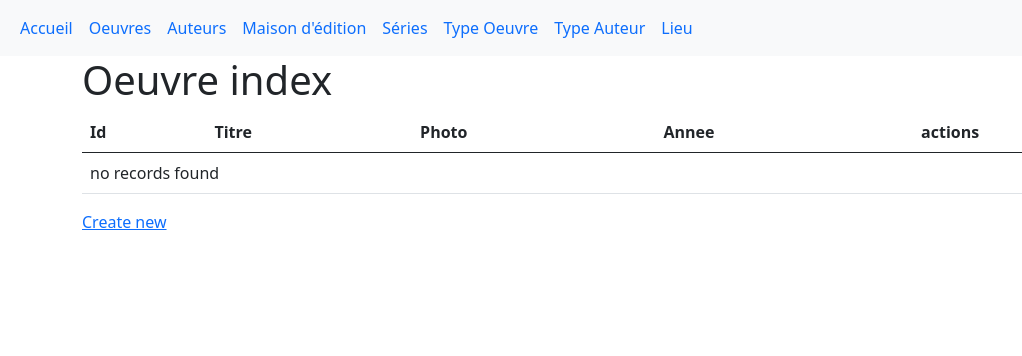
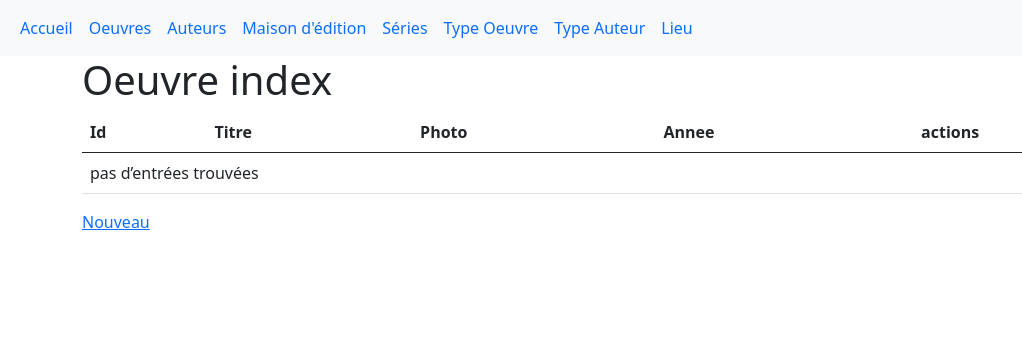
Before and after one commit to yaelchampclaux/ProjetMediatheque, a Symfony app: template site/templates/oeuvre/index.html.twig in a window 1280 px wide. Shown: the top 356 px of the page, without its empty margins (0-1022 px from the left). Run offline with Twig, Linux system fonts and the light colour scheme; the template is opened without the code that fills it, so the values that code supplies are empty; some libraries are stand-ins or nearby versions.

Commit message:
change to french words from Oeuvre

```diff
--- a/site/templates/oeuvre/_delete_form.html.twig
+++ b/site/templates/oeuvre/_delete_form.html.twig
@@ -1,4 +1,4 @@
 <form method="post" action="{{ path('oeuvre_delete', {'id': oeuvre.id}) }}" onsubmit="return confirm('Are you sure you want to delete this item?');">
     <input type="hidden" name="_token" value="{{ csrf_token('delete' ~ oeuvre.id) }}">
-    <button class="btn">Delete</button>
+    <button class="btn"> Effacer </button>
 </form>
--- a/site/templates/oeuvre/edit.html.twig
+++ b/site/templates/oeuvre/edit.html.twig
@@ -5,9 +5,9 @@
 {% block body %}
     <h1>Edit Oeuvre</h1>
 
-    {{ include('oeuvre/_form.html.twig', {'button_label': 'Update'}) }}
+    {{ include('oeuvre/_form.html.twig', {'button_label': 'mettre à jour'}) }}
 
-    <a href="{{ path('oeuvre_index') }}">back to list</a>
+    <a href="{{ path('oeuvre_index') }}">retour à la liste</a>
 
     {{ include('oeuvre/_delete_form.html.twig') }}
 {% endblock %}
--- a/site/templates/oeuvre/index.html.twig
+++ b/site/templates/oeuvre/index.html.twig
@@ -23,17 +23,17 @@
                 <td>{{ oeuvre.photo }}</td>
                 <td>{{ oeuvre.annee }}</td>
                 <td>
-                    <a href="{{ path('oeuvre_show', {'id': oeuvre.id}) }}">show</a>
-                    <a href="{{ path('oeuvre_edit', {'id': oeuvre.id}) }}">edit</a>
+                    <a href="{{ path('oeuvre_show', {'id': oeuvre.id}) }}">Voir</a>
+                    <a href="{{ path('oeuvre_edit', {'id': oeuvre.id}) }}">Editer</a>
                 </td>
             </tr>
         {% else %}
             <tr>
-                <td colspan="5">no records found</td>
+                <td colspan="5">pas d’entrées trouvées</td>
             </tr>
         {% endfor %}
         </tbody>
     </table>
 
-    <a href="{{ path('oeuvre_new') }}">Create new</a>
+    <a href="{{ path('oeuvre_new') }}">Nouveau</a>
 {% endblock %}
--- a/site/templates/oeuvre/new.html.twig
+++ b/site/templates/oeuvre/new.html.twig
@@ -3,9 +3,9 @@
 {% block title %}New Oeuvre{% endblock %}
 
 {% block body %}
-    <h1>Create new Oeuvre</h1>
+    <h1>Nouvelle Oeuvre</h1>
 
     {{ include('oeuvre/_form.html.twig') }}
 
-    <a href="{{ path('oeuvre_index') }}">back to list</a>
+    <a href="{{ path('oeuvre_index') }}">retour à la liste</a>
 {% endblock %}
--- a/site/templates/oeuvre/show.html.twig
+++ b/site/templates/oeuvre/show.html.twig
@@ -26,9 +26,9 @@
         </tbody>
     </table>
 
-    <a href="{{ path('oeuvre_index') }}">back to list</a>
+    <a href="{{ path('oeuvre_index') }}">retour à la liste</a>
 
-    <a href="{{ path('oeuvre_edit', {'id': oeuvre.id}) }}">edit</a>
+    <a href="{{ path('oeuvre_edit', {'id': oeuvre.id}) }}">Editer</a>
 
     {{ include('oeuvre/_delete_form.html.twig') }}
 {% endblock %}
```
